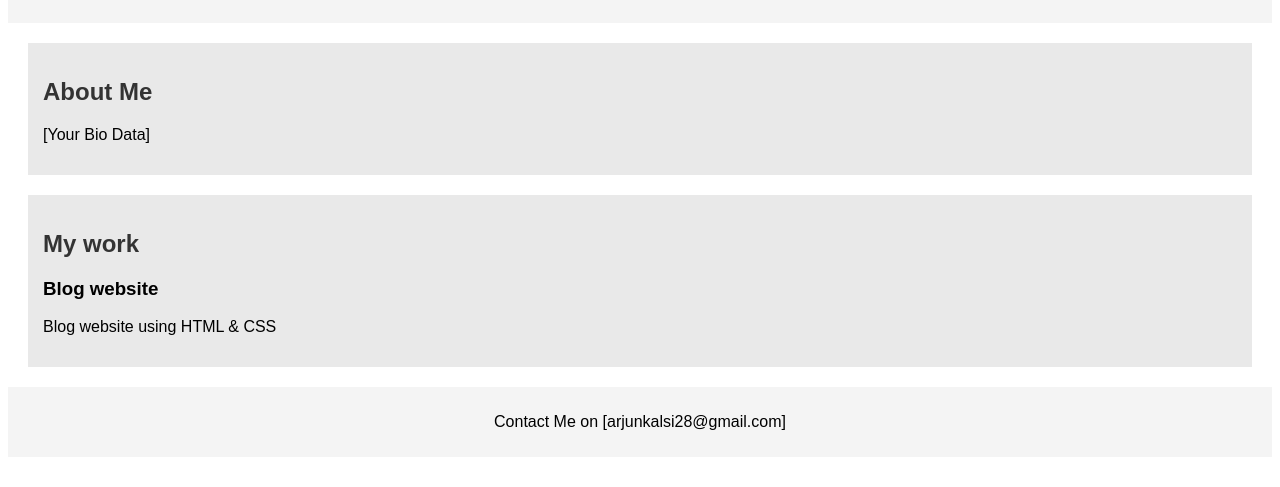
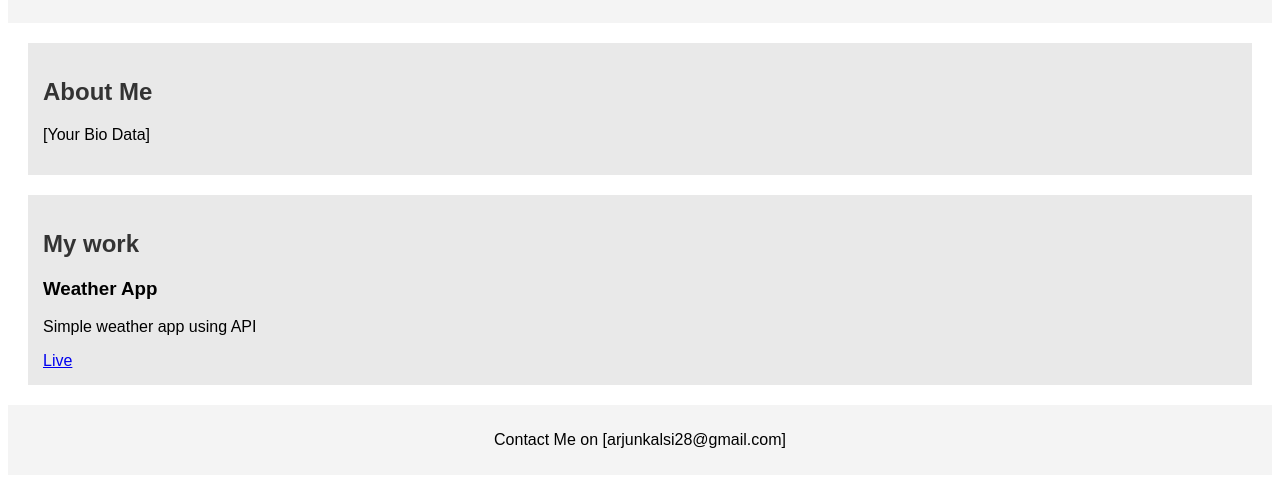
Before and after one commit to arjun3561elite-prog/Web-dev-codes, a plain HTML site: page index.html in a window 1280 px wide. Shown: the part 283-770 px from the top of the page. Drawn offline with Linux system fonts and the light colour scheme.

Commit message:
Add files via upload

```diff
--- a/index.html
+++ b/index.html
@@ -19,8 +19,12 @@
   <section id="work">
     <h2>My work</h2>
     <div class="project-card">
-  <h3>Blog website</h3>
-  <p>Blog website using HTML & CSS</p>
+  <h3>Weather App</h3>
+  <p>Simple weather app using API</p>
+
+  <div class="project-links">
+    <a href="https://arjun3561elite-prog.github.io/Blog-spot-files/" target="_blank">Live</a>
+  </div>
 </div>
   </section>
 <footer>
```
